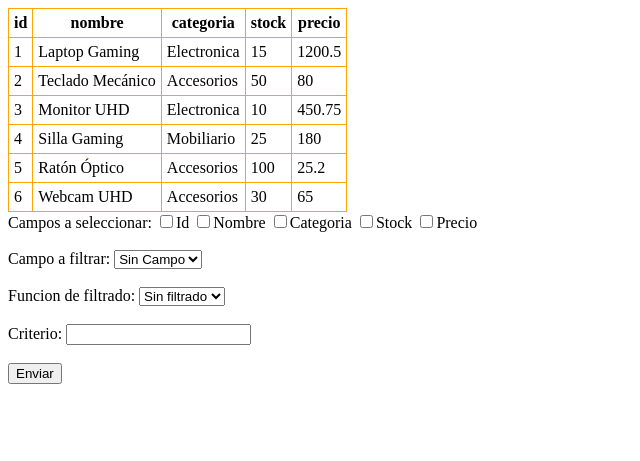
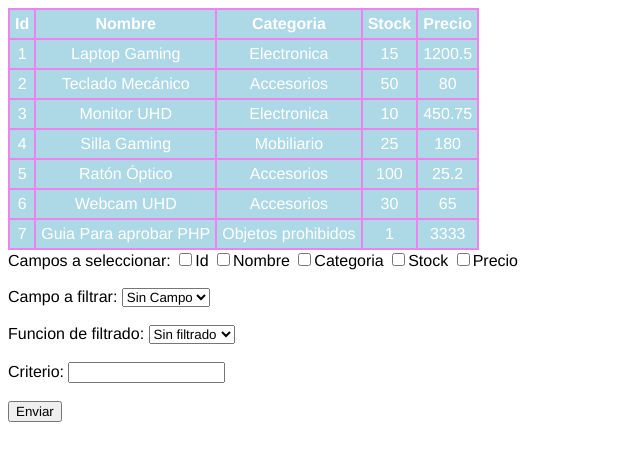
Before and after one commit to Manolicopiesdeplata/Cosas2DAW, a PHP site: page / in a window 1280 px wide. Shown: the top 461 px of the page, without its empty margins (0-640 px from the left). Run offline with PHP 8.4, Linux system fonts and the light colour scheme.

Commit message:
trabajo terminado

```diff
--- a/franolov3/index.php
+++ b/franolov3/index.php
@@ -10,10 +10,16 @@ require_once( "src/funciones.php");
     <meta name="viewport" content="width=device-width, initial-scale=1.0">
     <title>Lista Productos</title>
     <style>
+        * {
+            font-family: Helvetica;
+        }
         table, th, td {
-            border:  1px solid orange;
+            border:  2px solid violet;
             border-collapse: collapse;
             padding: 5px;
+            text-align: center;
+            color: white;
+            background-color: lightblue;
         }
     </style>
 </head>
--- a/franolov3/src/catalogo_productos.php
+++ b/franolov3/src/catalogo_productos.php
@@ -41,6 +41,13 @@
             "categoria" => "Accesorios",
             "stock" => 30,
             "precio" => 65.00
+        ],
+        [
+            "id"=> 7,
+            "nombre" => "Guia Para aprobar PHP",
+            "categoria" => "Objetos prohibidos",
+            "stock" => 1,
+            "precio" => 3333
         ]
     ];
 ?>
```
Also changed, not shown: franolov3/src/funciones.php (+37 -36 lines), franolov3/imagenes/FILTRANDO.png (added), franolov3/imagenes/RESULTADO FILTRADO.png (added), franolov3/imagenes/RESULTADO SIN FILTRAR.png (added), franolov3/imagenes/SIN FILTRAR.png (added).
